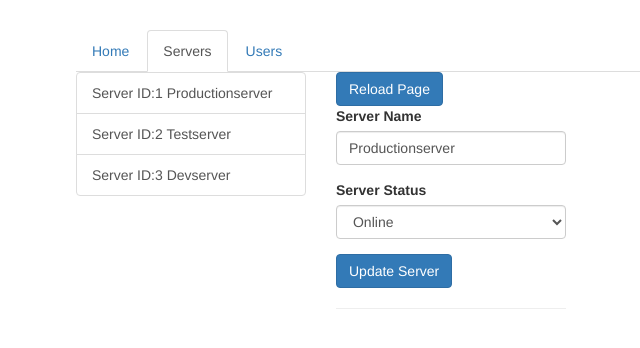
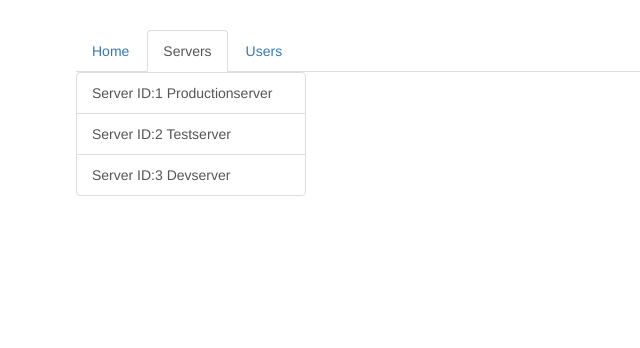
Before and after one commit to alvalle09/AngularRouting, an Angular app: page /servers in a window 1280 px wide. Shown: the top 348 px of the page, without its empty margins (189-829 px from the left). Built offline with nearby package versions, Linux system fonts and the light colour scheme.

Commit message:
add server and user child routes

```diff
--- a/src/app/servers/server/server.component.ts
+++ b/src/app/servers/server/server.component.ts
@@ -15,6 +15,7 @@
               private route: ActivatedRoute) { }
 
   ngOnInit() {
+    // use '+' sign convert to number
     const id = +this.route.snapshot.params['id'];
     this.server = this.serversService.getServer(id);
 
--- a/src/app/servers/servers.component.html
+++ b/src/app/servers/servers.component.html
@@ -2,7 +2,6 @@
   <div class="col-xs-12 col-sm-4">
     <div class="list-group">
       <a
-
         [routerLink]="['/servers', server.id ]"
         [queryParams]="{allowEdit: '1', serverStaus: 'on'}"
         fragment="loading"
@@ -14,9 +13,10 @@
     </div>
   </div>
   <div class="col-xs-12 col-sm-4">
-    <button class="btn btn-primary" (click)="onReload()">Reload Page</button>
+    <router-outlet></router-outlet>
+    <!-- <button class="btn btn-primary" (click)="onReload()">Reload Page</button>
     <app-edit-server></app-edit-server>
-    <hr>
+    <hr> -->
     <!-- we can't load app-server component until an id has been assigned -->
     <!-- <app-server></app-server> -->
   </div>
--- a/src/app/users/users.component.html
+++ b/src/app/users/users.component.html
@@ -11,6 +11,7 @@
     </div>
   </div>
   <div class="col-xs-12 col-sm-4">
-    <app-user></app-user>
+    <router-outlet></router-outlet>
+    <!-- <app-user></app-user> -->
   </div>
 </div>
```
Also changed, not shown: src/app/app.module.ts (+10 -5 lines).
